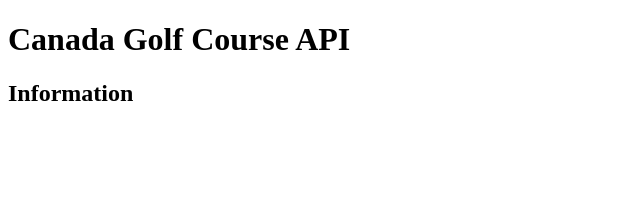
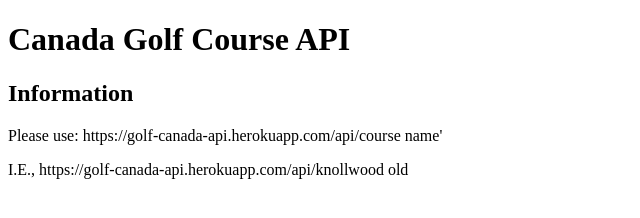
Before and after one commit to mikewawrzenczyk/golfCanadaAPI, a website: page index.html in a window 1280 px wide. Shown: the whole page, without its empty margins (0-640 px from the left). Drawn offline with Linux system fonts and the light colour scheme.

Commit message:
updating index and CORS

```diff
--- a/index.html
+++ b/index.html
@@ -9,6 +9,8 @@
 <body>
     <h1>Canada Golf Course API</h1>
     <h2>Information</h2>
+    <p>Please use: https://golf-canada-api.herokuapp.com/api/course name'</p>
+    <p>I.E., https://golf-canada-api.herokuapp.com/api/knollwood old</p>
 
 </body>
 </html>
--- a/package.json
+++ b/package.json
@@ -10,6 +10,7 @@
   "author": "",
   "license": "ISC",
   "dependencies": {
+    "cors": "^2.8.5",
     "express": "^4.18.1"
   }
 }
--- a/server.js
+++ b/server.js
@@ -1,6 +1,9 @@
 const express = require('express')
 const app = express()
+const cors = require('cors')
 const PORT = 8000
+
+app.use(cors())
 
 const golfCourse = {
     'knollwood old' :{
```
Also changed, not shown: 1 other file.
